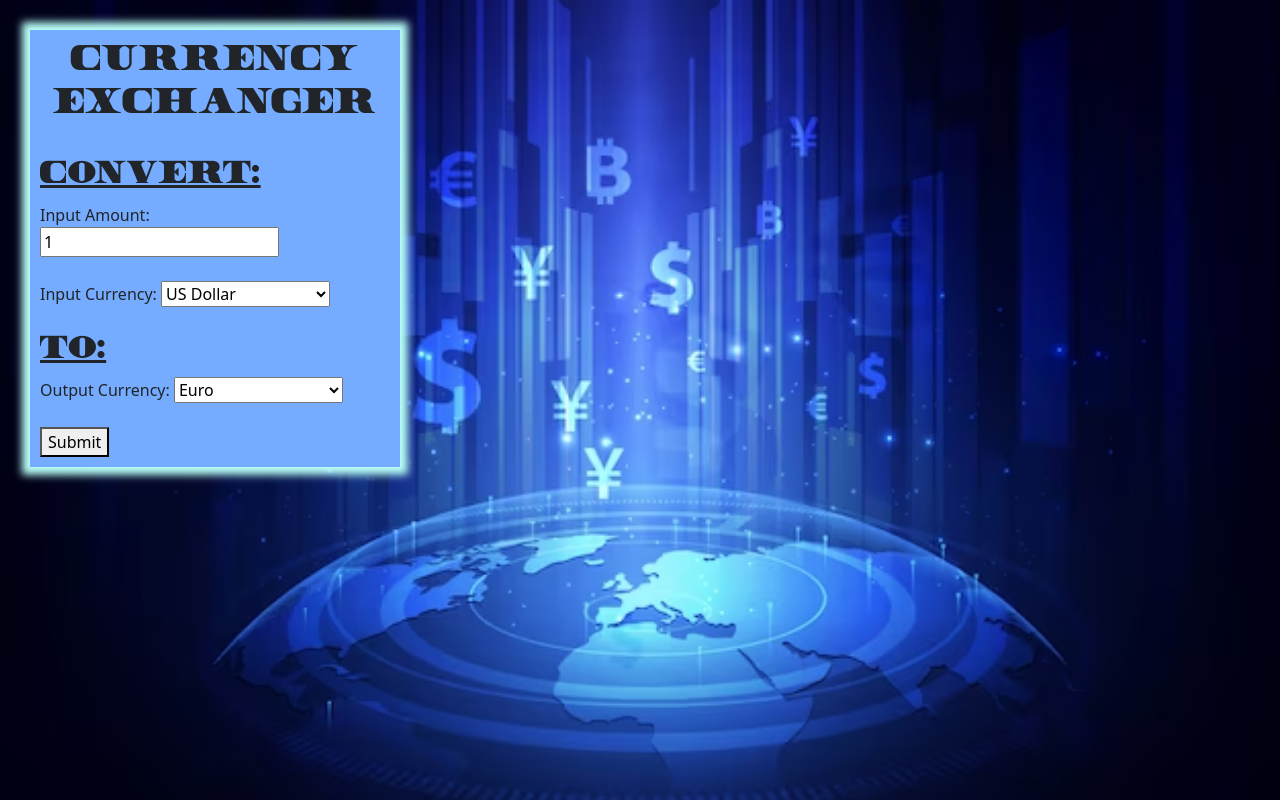
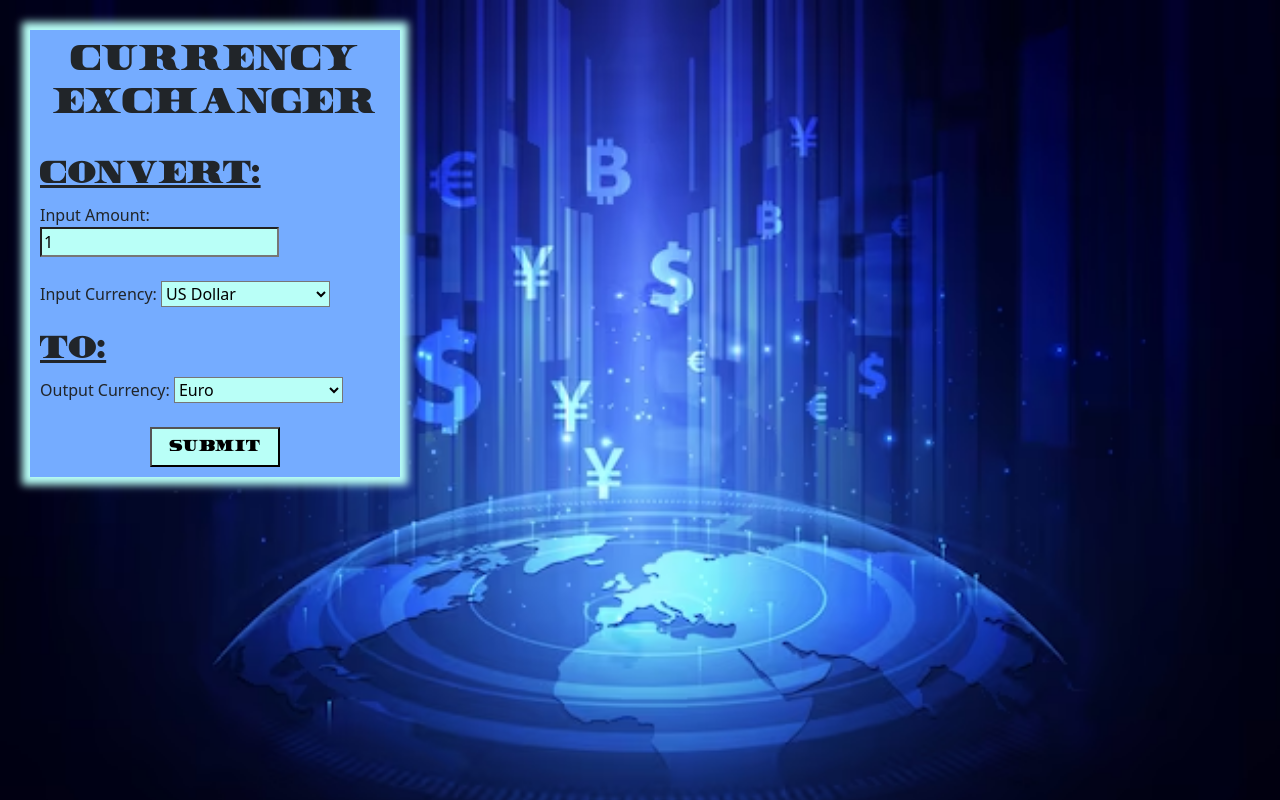
Before and after one commit to NoahKise/currency-exchanger, a website built with webpack: page src/index.html in a window 1280 px wide. Built offline with nearby package versions, Linux system fonts and the light colour scheme.

Commit message:
more styling

```diff
--- a/src/css/styles.css
+++ b/src/css/styles.css
@@ -45,3 +45,21 @@ h2 {
   font-family: money;
   src: url(../assets/fonts/DollarBill-5EwZ.ttf);
 }
+
+select {
+  background-color: rgb(185, 255, 247);
+}
+
+input {
+  background-color: rgb(185, 255, 247);
+}
+
+button {
+  background-color: rgb(185, 255, 247);
+  width: 130px;
+  height: 40px;
+  display: block;
+  margin-left: auto;
+  margin-right: auto;
+  font-family: money;
+}
--- a/src/index.js
+++ b/src/index.js
@@ -27,7 +27,7 @@ async function handleFormSubmission(e) {
     results.append(errorDisplay);
   } else {
     const conversion = document.createElement("p");
-    conversion.innerHTML = `<strong>${amt}</strong> ${cur1Name} is equal to <strong>${result.conversion_result}</strong> ${cur2Name}.`;
+    conversion.innerHTML = `<strong>${amt}</strong> <em>${cur1Name}</em> is equal to <strong>${result.conversion_result}</strong> <em>${cur2Name}</em>.`;
     const results = document.getElementById("results");
     results.innerHTML = "";
     results.removeAttribute("class");
```
